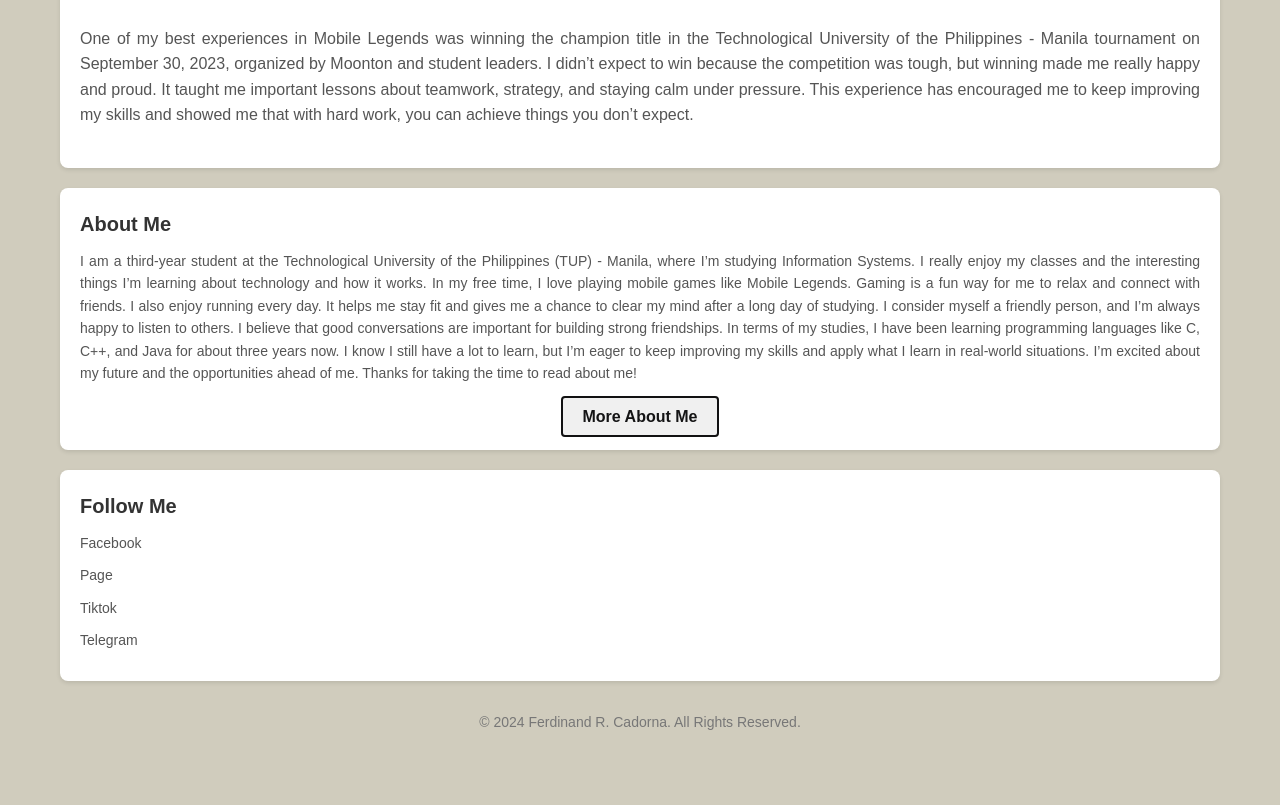
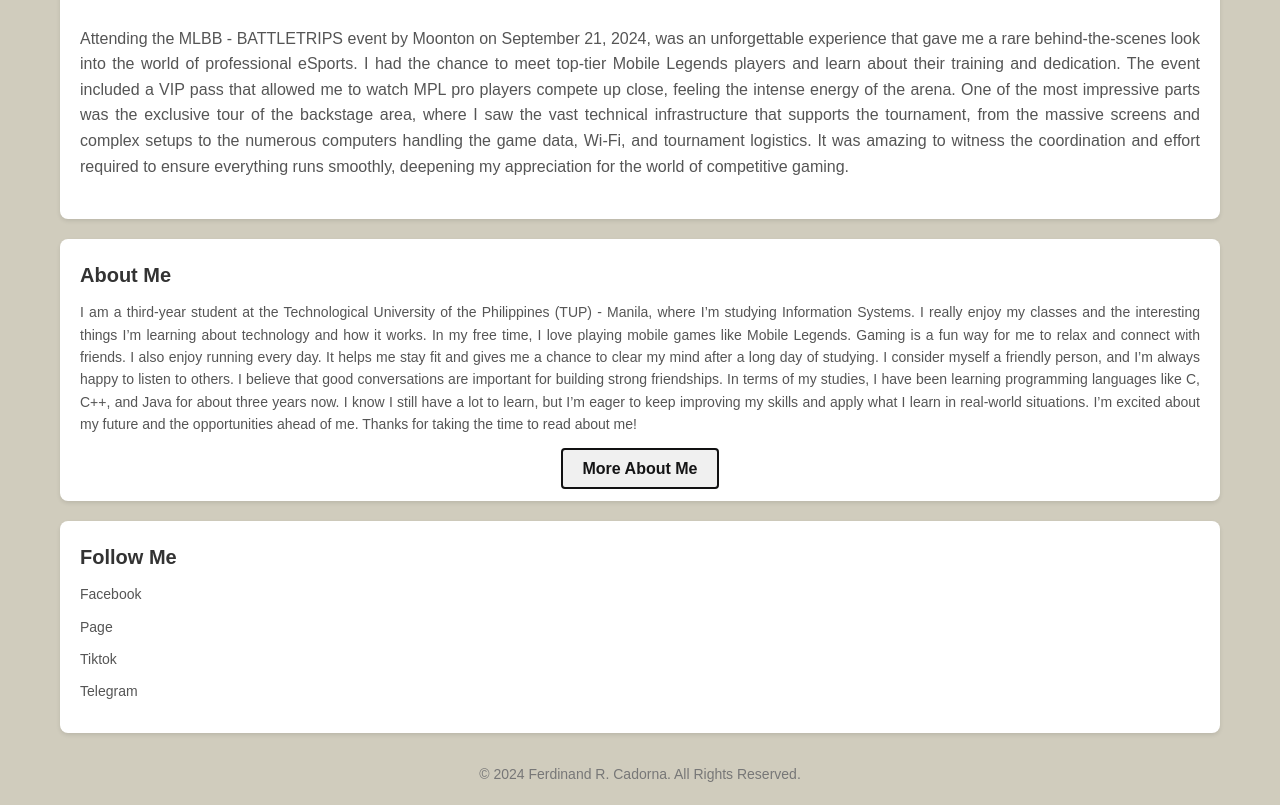
Before and after one commit to CadornaBSIS/Blog, a plain HTML site: page index.html in a window 1280 px wide. Shown: the part 1831-2636 px from the top of the page. Before the commit the page ends 2585 px from the top, so only its background shows below. Drawn offline with Linux system fonts and the light colour scheme.

Commit message:
fix content
fixing error content

```diff
--- a/index.html
+++ b/index.html
@@ -183,15 +183,19 @@
         <p>By Moonton - September 21, 2024</p>
         <img src="mainpic.jpg" alt="Main Article Image" />
         <p>
-          One of my best experiences in Mobile Legends was winning the champion
-          title in the Technological University of the Philippines - Manila
-          tournament on September 30, 2023, organized by Moonton and student
-          leaders. I didn’t expect to win because the competition was tough, but
-          winning made me really happy and proud. It taught me important lessons
-          about teamwork, strategy, and staying calm under pressure. This
-          experience has encouraged me to keep improving my skills and showed me
-          that with hard work, you can achieve things you don’t expect.
-        </p>
+          Attending the MLBB - BATTLETRIPS event by Moonton on September 21,
+          2024, was an unforgettable experience that gave me a rare
+          behind-the-scenes look into the world of professional eSports. I had
+          the chance to meet top-tier Mobile Legends players and learn about
+          their training and dedication. The event included a VIP pass that
+          allowed me to watch MPL pro players compete up close, feeling the
+          intense energy of the arena. One of the most impressive parts was the
+          exclusive tour of the backstage area, where I saw the vast technical
+          infrastructure that supports the tournament, from the massive screens
+          and complex setups to the numerous computers handling the game data,
+          Wi-Fi, and tournament logistics. It was amazing to witness the
+          coordination and effort required to ensure everything runs smoothly,
+          deepening my appreciation for the world of competitive gaming.
       </section>
     </main>
 
```
